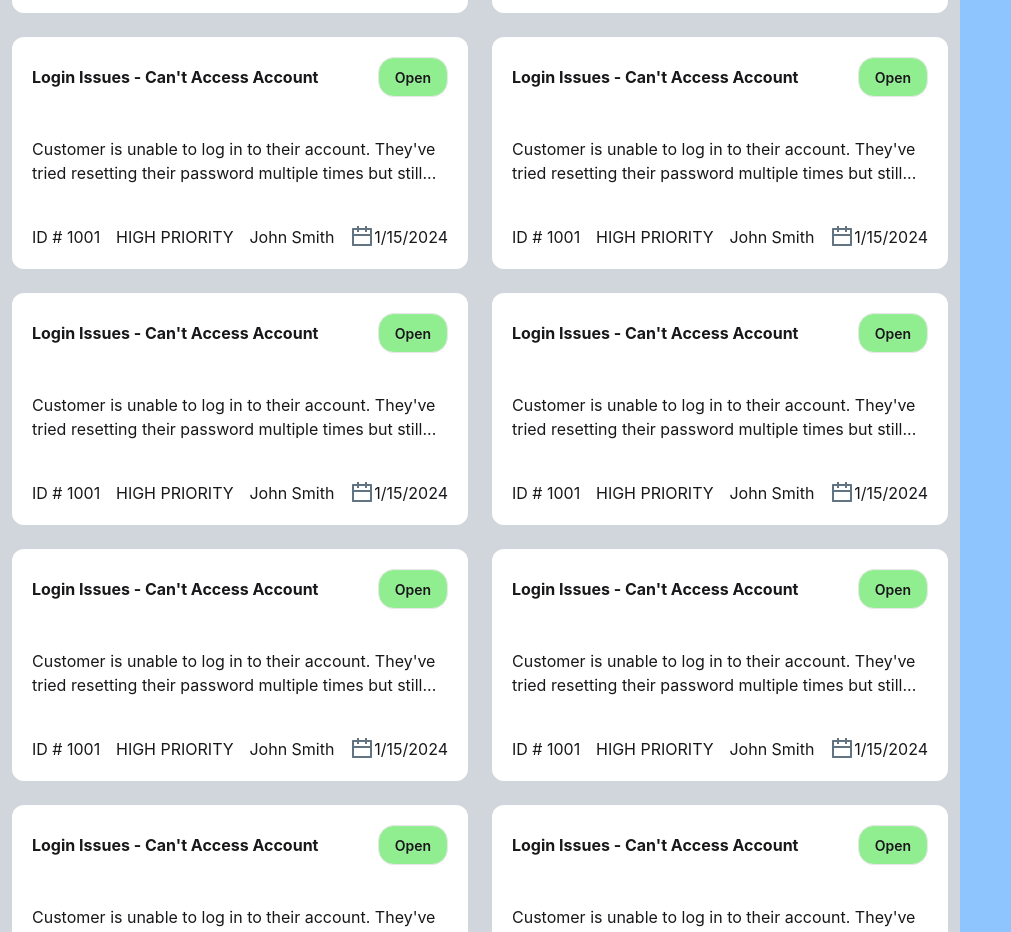
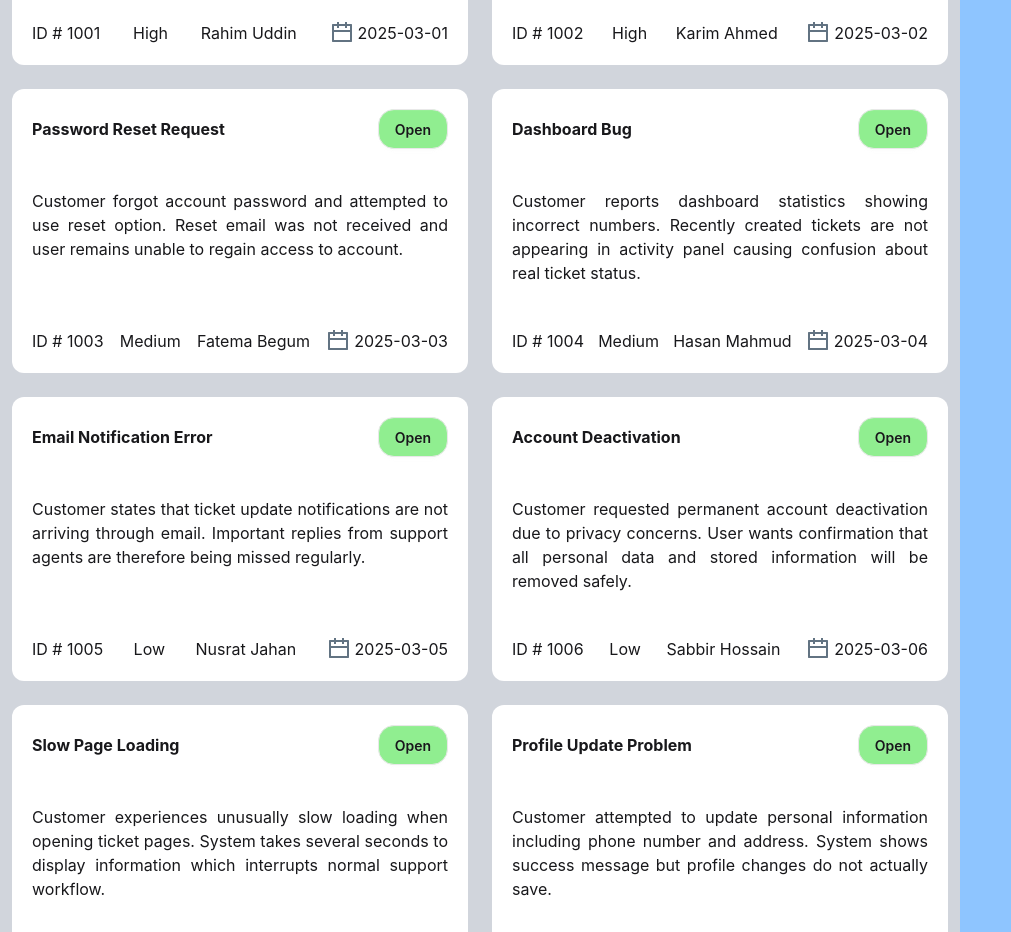
Before and after one commit to ahkamulbd/proHero-mission-restart-assignment2, a React (Vite) app: page / in a window 1280 px wide. Shown: the part 780-1712 px from the top of the page, without its empty margins (0-1011 px from the left). Built offline with nearby package versions, Linux system fonts and the light colour scheme.

Commit message:
Data dynamically set on cart

```diff
--- a/public/tickets.json
+++ b/public/tickets.json
@@ -1,88 +1,88 @@
 [{
-        "id": 1,
+        "id": 1001,
         "title": "Login Issue",
-        "description": "Customer cannot log into the system despite entering correct credentials.",
+        "description": "Customer reports inability to access the system after entering correct username and password repeatedly. The login page reloads without error message and prevents account access.",
         "customer": "Rahim Uddin",
         "priority": "High",
         "status": "In Progress",
         "createdAt": "2025-03-01"
     },
     {
-        "id": 2,
+        "id": 1002,
         "title": "Payment Failure",
-        "description": "Payment process stops at checkout and does not complete.",
+        "description": "Customer attempted to purchase a subscription plan but the payment process stopped during checkout. Transaction did not complete and no confirmation message was displayed.",
         "customer": "Karim Ahmed",
         "priority": "High",
         "status": "Open",
         "createdAt": "2025-03-02"
     },
     {
-        "id": 3,
+        "id": 1003,
         "title": "Password Reset Request",
-        "description": "Customer needs assistance resetting the account password.",
+        "description": "Customer forgot account password and attempted to use reset option. Reset email was not received and user remains unable to regain access to account.",
         "customer": "Fatema Begum",
         "priority": "Medium",
         "status": "Resolved",
         "createdAt": "2025-03-03"
     },
     {
-        "id": 4,
+        "id": 1004,
         "title": "Dashboard Bug",
-        "description": "Statistics on the dashboard are not updating properly.",
+        "description": "Customer reports dashboard statistics showing incorrect numbers. Recently created tickets are not appearing in activity panel causing confusion about real ticket status.",
         "customer": "Hasan Mahmud",
         "priority": "Medium",
         "status": "In Progress",
         "createdAt": "2025-03-04"
     },
     {
-        "id": 5,
+        "id": 1005,
         "title": "Email Notification Error",
-        "description": "Customer is not receiving notification emails after ticket updates.",
+        "description": "Customer states that ticket update notifications are not arriving through email. Important replies from support agents are therefore being missed regularly.",
         "customer": "Nusrat Jahan",
         "priority": "Low",
         "status": "Open",
         "createdAt": "2025-03-05"
     },
     {
-        "id": 6,
+        "id": 1006,
         "title": "Account Deactivation",
-        "description": "Customer wants to permanently deactivate the account.",
+        "description": "Customer requested permanent account deactivation due to privacy concerns. User wants confirmation that all personal data and stored information will be removed safely.",
         "customer": "Sabbir Hossain",
         "priority": "Low",
         "status": "Resolved",
         "createdAt": "2025-03-06"
     },
     {
-        "id": 7,
+        "id": 1007,
         "title": "Slow Page Loading",
-        "description": "Customer reports that pages take too long to load.",
+        "description": "Customer experiences unusually slow loading when opening ticket pages. System takes several seconds to display information which interrupts normal support workflow.",
         "customer": "Jannat Ara",
         "priority": "Medium",
         "status": "In Progress",
         "createdAt": "2025-03-07"
     },
     {
-        "id": 8,
+        "id": 1008,
         "title": "Profile Update Problem",
-        "description": "User cannot update profile information in the settings page.",
+        "description": "Customer attempted to update personal information including phone number and address. System shows success message but profile changes do not actually save.",
         "customer": "Mehedi Hasan",
         "priority": "Low",
         "status": "Open",
         "createdAt": "2025-03-08"
     },
     {
-        "id": 9,
+        "id": 1009,
         "title": "Mobile App Crash",
-        "description": "The mobile app crashes immediately after login.",
+        "description": "Customer reports that the mobile application crashes immediately after login attempt. App closes automatically without warning preventing any further access.",
         "customer": "Shamima Akter",
         "priority": "High",
         "status": "In Progress",
         "createdAt": "2025-03-09"
     },
     {
-        "id": 10,
+        "id": 1010,
         "title": "Feature Request",
-        "description": "Customer suggested adding dark mode to the application.",
+        "description": "Customer suggested introducing dark mode interface for better usability during night time. This feature could improve visual comfort and modernize system appearance.",
         "customer": "Tariq Islam",
         "priority": "Low",
         "status": "Resolved",
--- a/src/components/Carts/Carts.jsx
+++ b/src/components/Carts/Carts.jsx
@@ -3,6 +3,7 @@ import dateIcon from '../../assets/dateIcon.png'
 
 const Carts = ({ticketPromise}) => {
     const ticketsData = use (ticketPromise);
+    ticketsData.map (ticket => console.log (ticket));
     // console.log (ticketsData);
     // ticketsData.map (ticket => console.log (ticket.lenth));
     return (
@@ -13,20 +14,21 @@ const Carts = ({ticketPromise}) => {
                 {
                     ticketsData.map (ticket =>
                         <div className='bg-white m-3 p-5 rounded-xl '>
+
                             <div className='flex justify-between items-center'>
-                                <p className='font-bold'>Login Issues - Can't Access Account</p>
+                                <p className='font-bold'>{ticket.title}</p>
                                 <button className='btn bg-[lightgreen] py-3 rounded-2xl'>Open</button>
                             </div>
-                            <p className='my-10'>
-                                Customer is unable to log in to their account. They've tried resetting their password multiple times but still...
+                            <p className='my-10 text-justify h-[100px]'>
+                                {ticket.description}
                             </p>
                             <div className='flex justify-between'>
-                                <span>ID # 1001</span>
-                                <span>HIGH PRIORITY</span>
-                                <span>John Smith</span>
+                                <span>ID # {ticket.id}</span>
+                                <span>{ticket.priority}</span>
+                                <span>{ticket.customer}</span>
                                 <span className='flex'>
                                     <img src = {dateIcon} alt="" />
-                                    <span>1/15/2024</span>
+                                    <span className='ml-1'>{ticket.createdAt}</span>
                                 </span>
                             </div>
                         </div>
```
